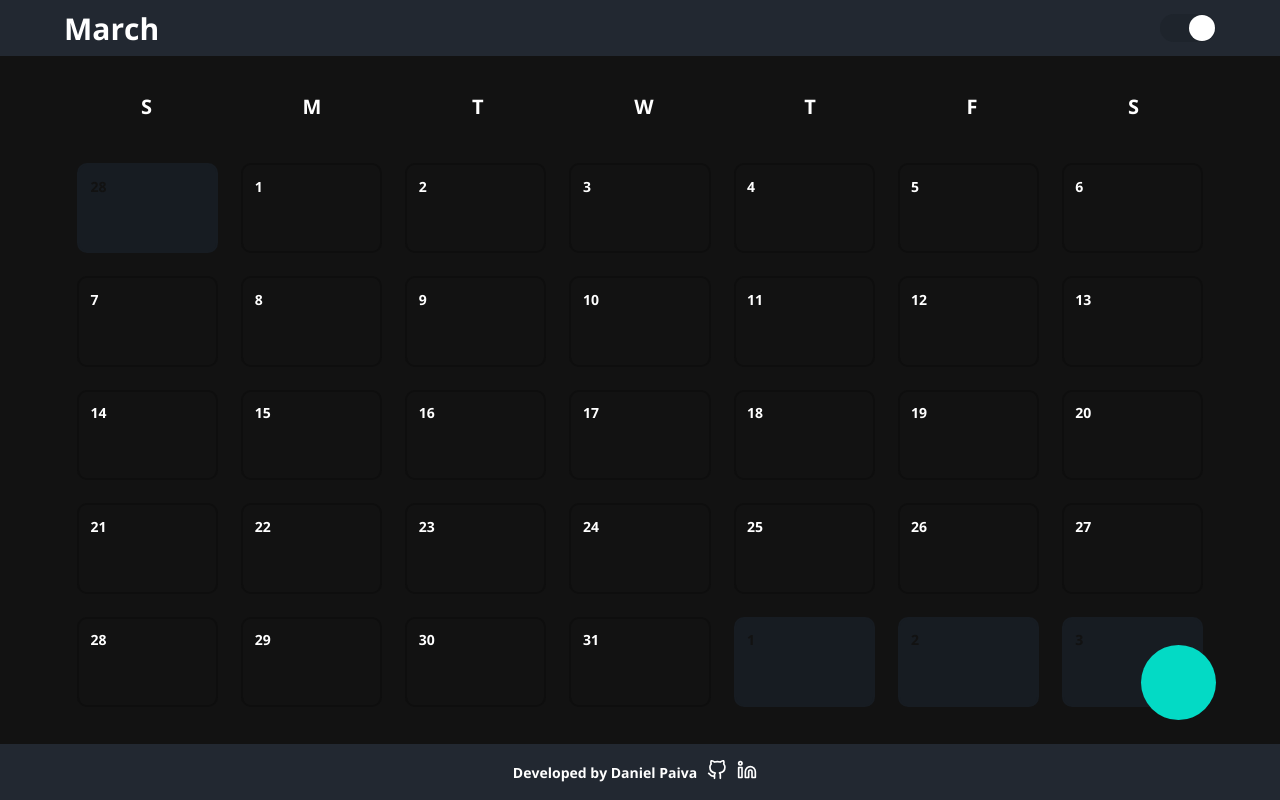
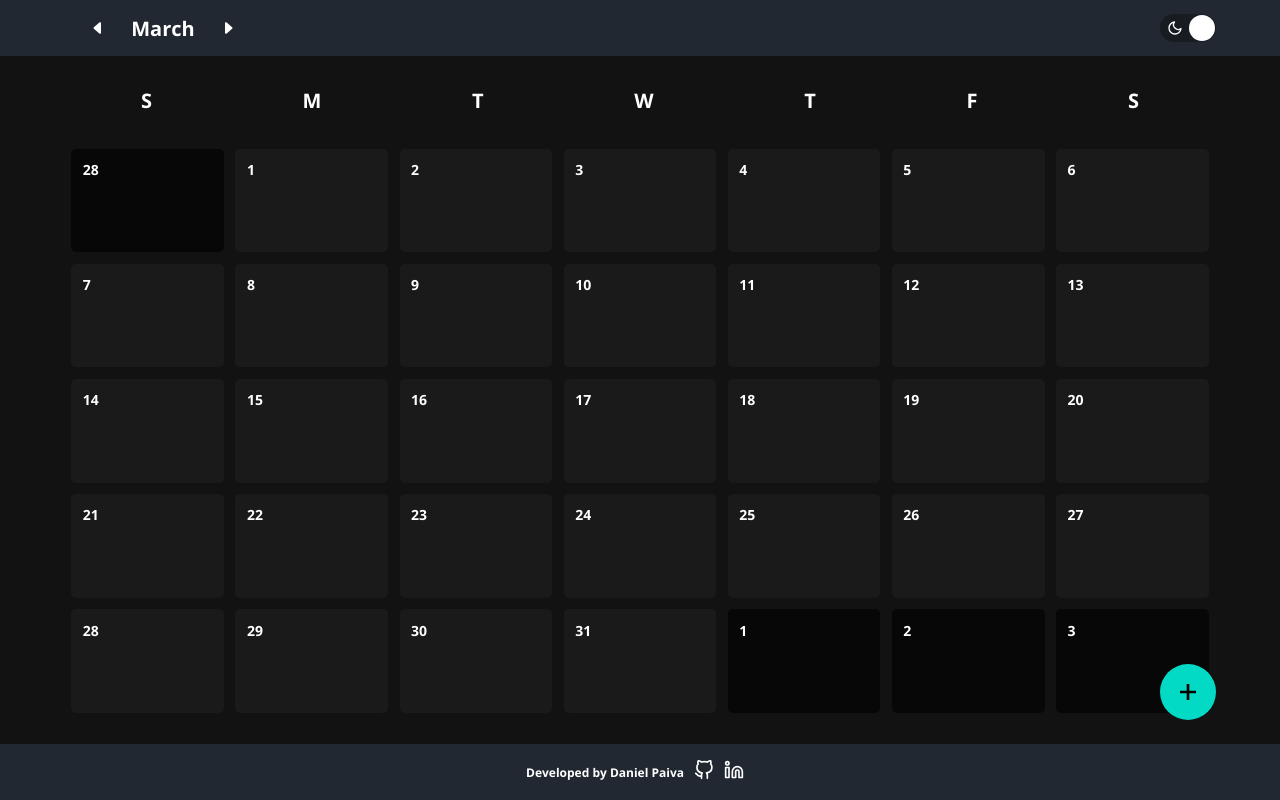
Before and after one commit to danielcspaiva/calendar, a React (Create React App) app: page / in a window 1280 px wide. Built offline with nearby package versions, Linux system fonts and the light colour scheme.

Commit message:
minor layout improvements

```diff
--- a/src/components/Calendar/Day/styles.ts
+++ b/src/components/Calendar/Day/styles.ts
@@ -1,5 +1,5 @@
 import styled from "styled-components";
-import { shade } from "polished";
+import { shade, lighten } from "polished";
 
 interface ContainerProps {
   current: boolean;
@@ -10,24 +10,34 @@ interface DayOfMonthProps {
 
 export const Container = styled.div<ContainerProps>`
   height: 100%;
-  width: 100%;
+  width: 100vw;
   align-items: stretch;
   padding: 1%;
-  margin: 1%;
+  margin: 0.5%;
   background: ${({ theme, current }) =>
-    current ? theme.colors.background : shade(0.3, theme.colors.primary)};
-  border-radius: 10px;
-  border: 2px solid
-    ${({ theme, current }) =>
-      current ? shade(0.2, theme.colors.background) : shade(0.3, theme.colors.primary)};
+    theme.title === "light"
+      ? current
+        ? shade(0.03, theme.colors.background)
+        : shade(0.15, theme.colors.background)
+      : current
+      ? lighten(0.03, theme.colors.background)
+      : shade(0.6, theme.colors.background)};
+  border-radius: 5px;
+
   &:hover {
     background: ${({ theme, current }) =>
-    current ? shade(0.2, theme.colors.background) : shade(0.3, theme.colors.primary)};
+      current
+        ? shade(0.2, theme.colors.background)
+        : shade(0.3, theme.colors.primary)};
 `;
 
 export const DayOfMonth = styled.text<DayOfMonthProps>`
   font-size: 14px;
   font-weight: bold;
   color: ${({ theme, current }) =>
-    current ? theme.colors.primatyText : theme.colors.secondaryText};
+    theme.title === "light"
+      ? current
+        ? theme.colors.primatyText
+        : theme.colors.secondaryText
+      : theme.colors.lightText};
 `;
--- a/src/components/Calendar/Week/styles.ts
+++ b/src/components/Calendar/Week/styles.ts
@@ -7,5 +7,5 @@ export const WeekContainer = styled.div`
   align-items: center;
   width: 100%;
   height: 100%;
-  margin: 1%;
+  margin: 0.5%;
 `;
--- a/src/components/Calendar/WeekDays/styles.ts
+++ b/src/components/Calendar/WeekDays/styles.ts
@@ -7,7 +7,7 @@ export const WeekContainer = styled.div`
   align-items: center;
   width: 100%;
   height: 10%;
-  margin: 1%;
+  margin: 0.5%;
 `;
 
 export const DayOfWeek = styled.text`
@@ -16,5 +16,5 @@ export const DayOfWeek = styled.text`
   align-items: center;
   self-align: center;
   color: ${({ theme }) => theme.colors.primatyText};
-  margin-bottom: 20px;
+  margin-bottom: 2%;
 `;
--- a/src/components/Calendar/index.tsx
+++ b/src/components/Calendar/index.tsx
@@ -1,5 +1,5 @@
 import React, { useEffect, useState } from "react";
-import { Container, AddEventButton } from "./styles";
+import { Container, AddEventButton, AddIcon } from "./styles";
 import { useSelector, useDispatch } from "react-redux";
 import { setEvent, editEvent, deleteEvent } from "../../redux/actions";
 import { startOfMonth, startOfWeek, addDays } from "date-fns";
@@ -33,7 +33,9 @@ const Calendar: React.FC = () => {
     <Container>
       <WeekDays weekArray={calendar[0]} />
       {!!calendar && calendar.map((week: Date[]) => <Week weekArray={week} />)}
-      <AddEventButton onClick={() => handleCreateEvent()} />
+      <AddEventButton onClick={() => handleCreateEvent()}>
+        <AddIcon />
+      </AddEventButton>
     </Container>
   );
 };
--- a/src/components/Calendar/styles.ts
+++ b/src/components/Calendar/styles.ts
@@ -1,12 +1,13 @@
 import styled from "styled-components";
 import { shade } from "polished";
+import { GrFormAdd } from "react-icons/gr";
 
 export const Container = styled.div`
   display: flex;
   flex-direction: column;
   justify-content: space-between;
   align-items: center;
-  width: 100%;
+  width: 100vw;
   max-width: 1200px;
   height: 86%;
   padding: 2%;
@@ -14,12 +15,23 @@ export const Container = styled.div`
 
 export const AddEventButton = styled.div`
   position: absolute;
+  display: flex;
+  justify-content: center;
+  align-items: center;
   bottom: 10%;
-  right: 5%;
-  height: 75px;
-  width: 75px;
-  border-radius: 75px;
+  right: 5vw;
+  height: 7vh;
+  width: 7vh;
+  border-radius: 7vh;
+
   background: ${({ theme }) => theme.colors.accent};
   &:hover {
     background: ${({ theme }) => shade(0.1, theme.colors.accent)};
+  }
 `;
+
+export const AddIcon = styled(GrFormAdd).attrs(() => ({
+  size: "4vh",
+}))`
+  color: ${({ theme }) => theme.colors.lightText};
+`;
--- a/src/components/Footer/styles.ts
+++ b/src/components/Footer/styles.ts
@@ -2,7 +2,7 @@ import styled from "styled-components";
 
 export const Container = styled.footer`
   height: 7%;
-  width: 100%;
+  width: 100vw;
   background: ${({ theme }) => theme.colors.primary};
   color: ${({ theme }) => theme.colors.lightText};
   display: flex;
@@ -15,6 +15,6 @@ export const Container = styled.footer`
 `;
 
 export const FooterText = styled.text`
-  font-size: px;
+  font-size: 1.5vh;
   font-weight: bold;
 `;
--- a/src/components/Header/index.tsx
+++ b/src/components/Header/index.tsx
@@ -1,25 +1,32 @@
-import React, { useContext } from "react";
-import { Container, Month } from "./styles";
-import Switch from "react-switch";
-import { useDispatch } from "react-redux";
+import React from "react";
+import {
+  Container,
+  Month,
+  ThemeSwitch,
+  PreviousMonth,
+  NextMonth,
+  Moon,
+  Sun,
+} from "./styles";
+import { useDispatch, useSelector } from "react-redux";
 import { toggleTheme } from "../../redux/actions";
 import { format } from "date-fns";
-import { ThemeContext } from "styled-components";
-import { shade } from "polished";
 
 const Header: React.FC = () => {
-  const theme = useContext(ThemeContext);
+  const theme = useSelector((state: any) => state.theme);
   const dispatch = useDispatch();
   return (
     <Container>
-      <Month>{format(new Date(), "MMMM")}</Month>
-      <Switch
+      <Month>
+        <PreviousMonth />
+        {format(new Date(), "MMMM")}
+        <NextMonth />
+      </Month>
+      <ThemeSwitch
         onChange={() => dispatch(toggleTheme())}
-        checked={theme.title === "dark"}
-        checkedIcon={false}
-        uncheckedIcon={false}
-        offColor={shade(0.1, theme.colors.primary)}
-        onColor={shade(0.1, theme.colors.primary)}
+        checked={theme === "dark"}
+        checkedIcon={<Moon />}
+        uncheckedIcon={<Sun />}
       />
     </Container>
   );
--- a/src/components/Header/styles.ts
+++ b/src/components/Header/styles.ts
@@ -1,8 +1,12 @@
 import styled from "styled-components";
+import Switch from "react-switch";
+import { shade } from "polished";
+import { BsFillCaretRightFill, BsFillCaretLeftFill } from "react-icons/bs";
+import { FiSun, FiMoon } from "react-icons/fi";
 
 export const Container = styled.div`
   height: 7%;
-  width: 100%;
+  width: 100vw;
   background: ${({ theme }) => theme.colors.primary};
   color: ${({ theme }) => theme.colors.lightText};
   display: flex;
@@ -11,7 +15,44 @@ export const Container = styled.div`
   padding: 0 5%;
 `;
 
-export const Month = styled.text`
-  font-size: 30px;
+export const Month = styled.div`
+  font-size: 2.5vh;
   font-weight: bold;
+  display: flex;
+  justify-content: flex-start;
+  align-items: center;
+  > * {
+    margin: 0 2vw;
+  }
 `;
+
+export const ThemeSwitch = styled(Switch).attrs(({ theme }) => ({
+  offColor: shade(0.3, theme.colors.primary),
+  onColor: shade(0.3, theme.colors.primary),
+}))``;
+
+export const PreviousMonth = styled(BsFillCaretLeftFill).attrs(() => ({
+  size: "2vh",
+}))`
+  color: ${({ theme }) => theme.colors.lightText};
+`;
+
+export const NextMonth = styled(BsFillCaretRightFill).attrs(() => ({
+  size: "2vh",
+}))`
+  color: ${({ theme }) => theme.colors.lightText};
+`;
+
+export const Moon = styled(FiMoon).attrs(() => ({}))`
+  height: 100%;
+  width: 100%;
+  padding: 20%;
+  color: ${({ theme }) => theme.colors.lightText};
+`;
+
+export const Sun = styled(FiSun).attrs(() => ({}))`
+  height: 100%;
+  width: 100%;
+  padding: 20%;
+  color: ${({ theme }) => theme.colors.lightText};
+`;
```
